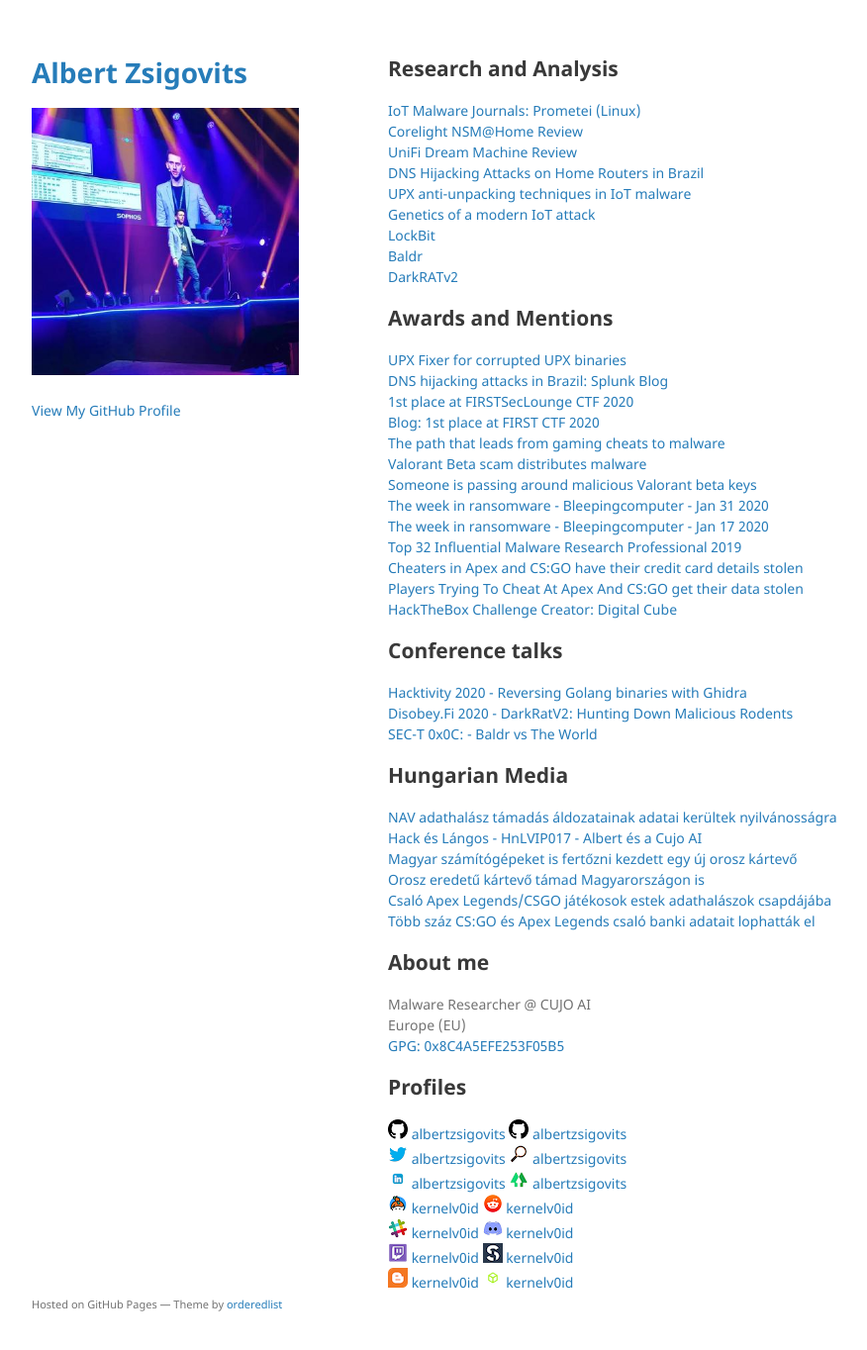
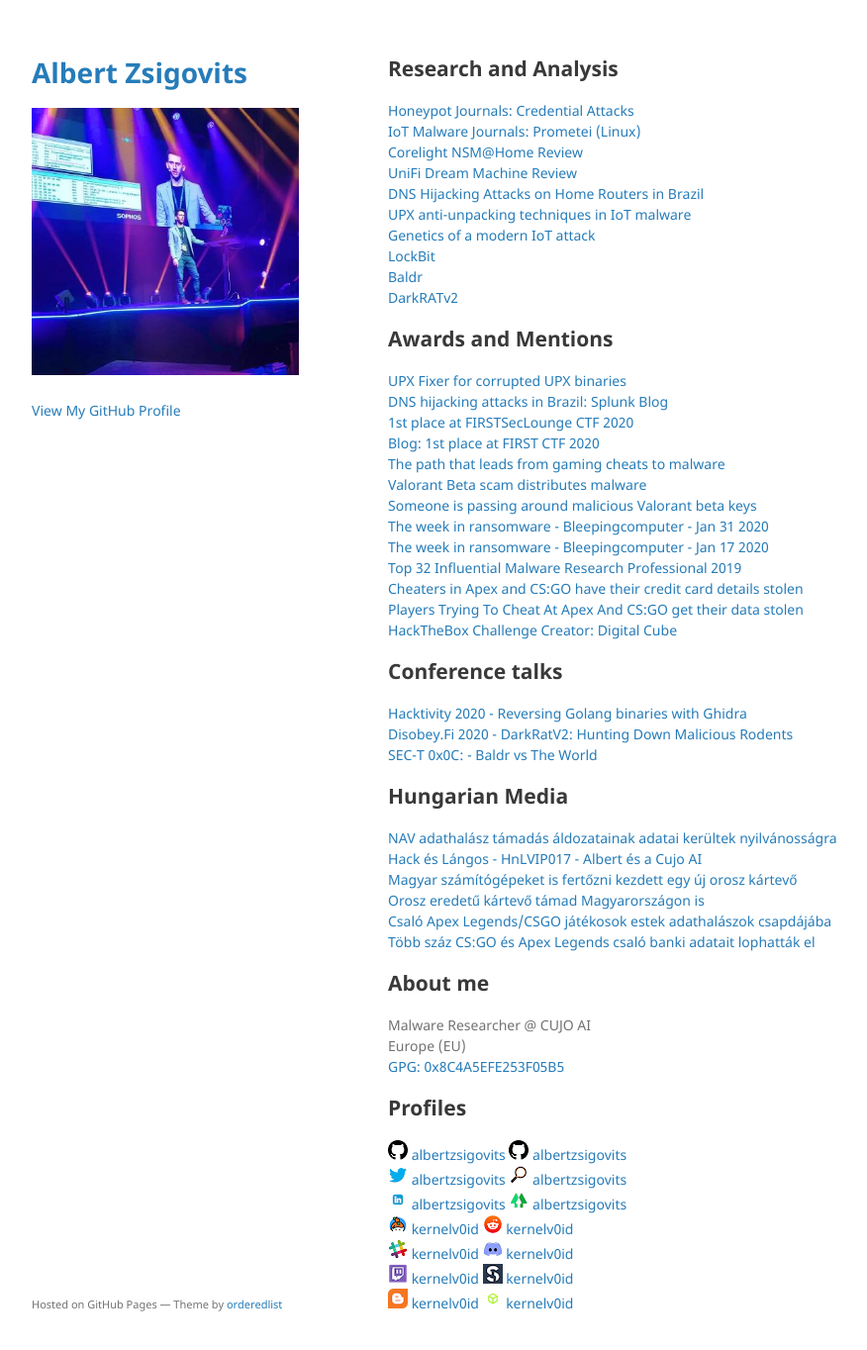
Before and after one commit to albertzsigovits/albertzsigovits.github.io, a Jekyll site: the page built from index.md, in a window 1280 px wide and 1397 px high. Shown: the top 1364 px of the window at 99% size, without its empty margins (178-1054 px from the left). Built offline with Jekyll 4.4.1, drawn with Linux system fonts in a browser that asks for light colours; the repository's description, which GitHub fills in, is left out; our own code applies the rules of GitHub Pages for plain Markdown files.

Commit message:
Update index.md

```diff
--- a/index.md
+++ b/index.md
@@ -3,6 +3,7 @@
 ---
 ## Research and Analysis
 
+[Honeypot Journals: Credential Attacks](https://cujo.com/honeypot-journals-credential-attacks/)
 [IoT Malware Journals: Prometei (Linux)](https://cujo.com/iot-malware-journals-prometei-linux/)
 [Corelight NSM@Home Review](https://www.linkedin.com/pulse/corelight-nsmhome-review-part-1-albert-zsigovits)
 [UniFi Dream Machine Review](https://www.linkedin.com/pulse/unifi-dream-machine-review-albert-zsigovits/)
```
